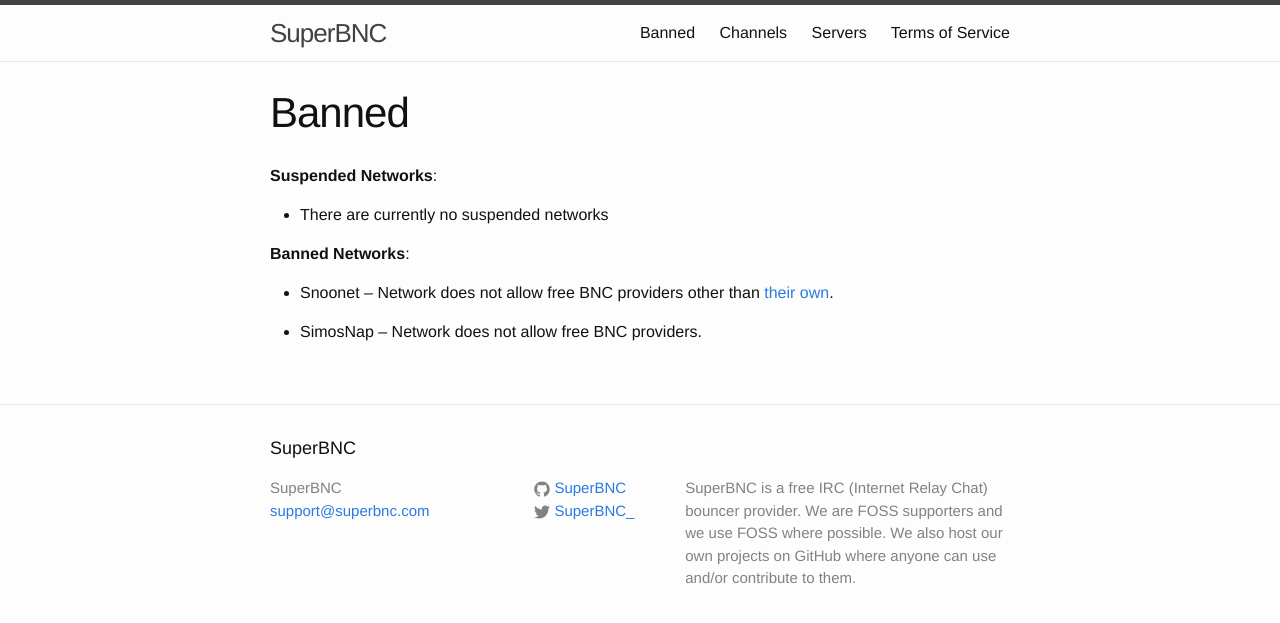
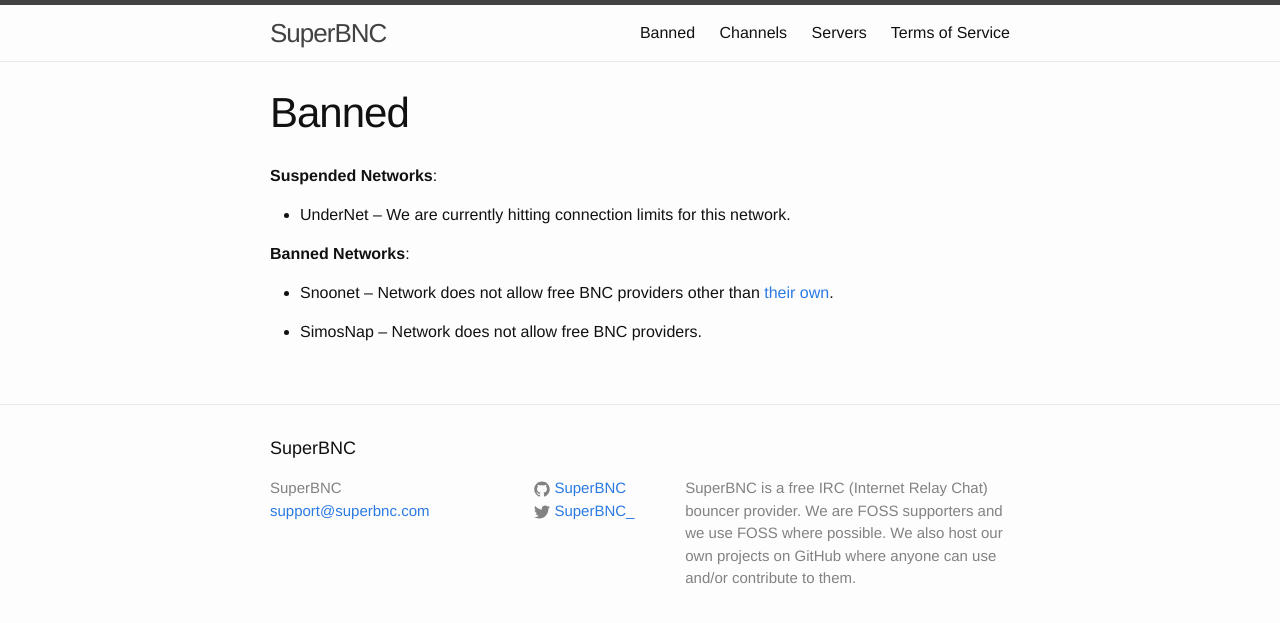
Before and after one commit to itslukej/www, a Jekyll site: the page built from banned.md, in a window 1280 px wide. Shown: the top 623 px of the page. Built offline with Jekyll 4.4.1, drawn with Linux system fonts in a browser that asks for light colours.

Commit message:
Add UnderNet suspension

```diff
--- a/banned.md
+++ b/banned.md
@@ -5,7 +5,7 @@ permalink: /banned/
 ---
 **Suspended Networks**:
 
-* There are currently no suspended networks
+* UnderNet -- We are currently hitting connection limits for this network.
 
 **Banned Networks**:
 
```
